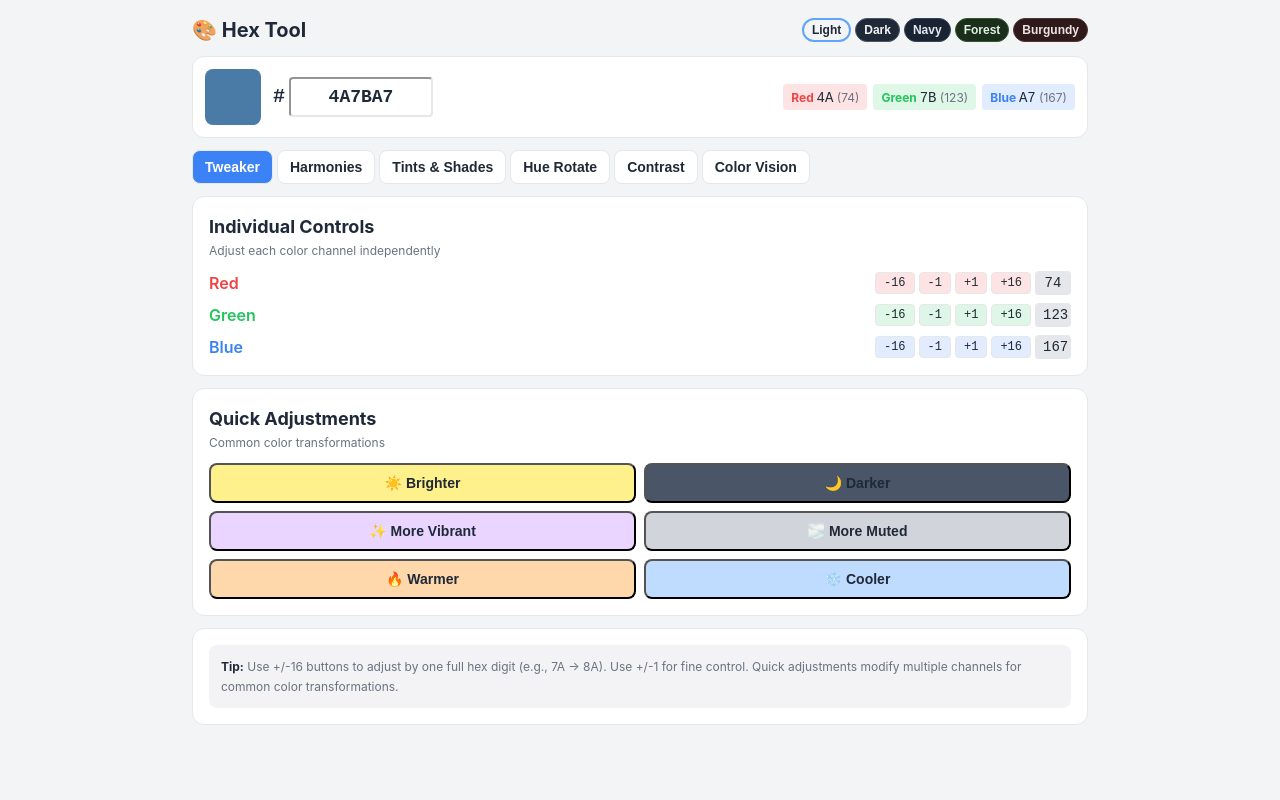
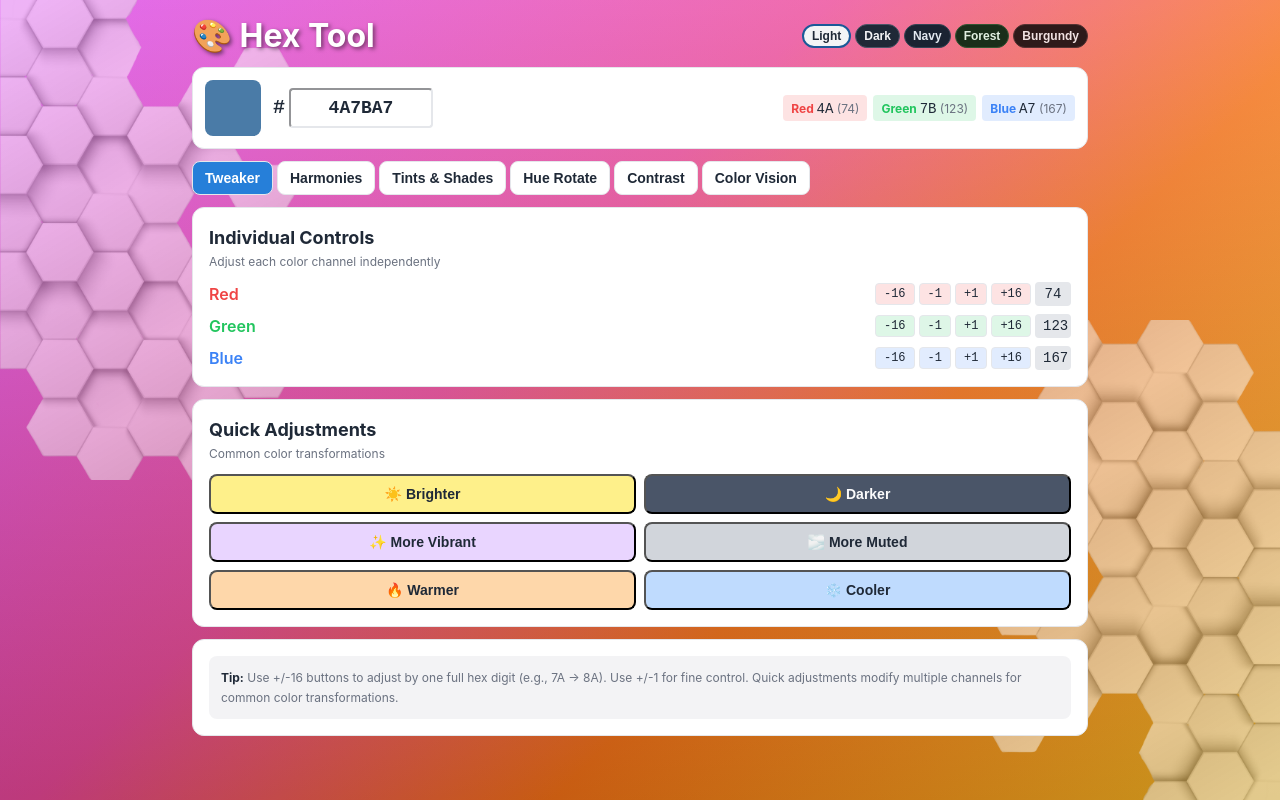
Before and after one commit to SneauxGirl/hex-tool, a React (Vite) app: page / in a window 1280 px wide. Built offline with nearby package versions, Linux system fonts and the light colour scheme.

Commit message:
style: edited text for visibility, updated app background

```diff
--- a/index.html
+++ b/index.html
@@ -5,7 +5,7 @@
     <link
       rel="icon"
       type="image/x-icon"
-      href="public/hex-tool-tnsp-favicon.ico"
+      href="/hex-tool-tnsp-favicon.ico"
     />
     <meta name="viewport" content="width=device-width, initial-scale=1.0" />
     <title>hex-tool</title>
--- a/src/App.jsx
+++ b/src/App.jsx
@@ -19,12 +19,34 @@ function App() {
   const fullHex = `#${hex}`;
   const rgb = hexToRgb(fullHex);
 
+// Build the background style with correct layer order
+  const backgroundStyle = theme === 'light'
+    ? {
+        background: `
+          url('/hex-pattern-left.png') left top no-repeat,
+          url('/hex-pattern-right.png') right bottom no-repeat,
+          linear-gradient(to bottom, rgba(255, 255, 255, 0.2), rgba(0, 0, 0, 0.2)),
+          linear-gradient(135deg, #d946ef 0%, #ec4899 40%, #f97316 65%, #fbbf24 100%)
+        `,
+        backgroundSize: 'auto min(60vh, 50vw), auto min(60vh, 50vw), auto, auto'
+      }
+    : {
+        background: `
+          url('/hex-pattern-left.png') left top no-repeat,
+          url('/hex-pattern-right.png') right bottom no-repeat,
+          linear-gradient(to bottom, rgba(255, 255, 255, 0.2), rgba(0, 0, 0, 0.2)),
+          ${t.bg}
+        `,
+        backgroundSize: 'auto min(60vh, 50vw), auto min(60vh, 50vw), auto, auto'
+      };
+
   const handleHexInput = (e) => {
     const value = e.target.value.replace('#', '').toUpperCase();
     if (/^[0-9A-Fa-f]{0,6}$/.test(value)) {
       setHex(value);
     }
   };
+
 
   const renderTabContent = () => {
     const props = { hex, setHex, t };
@@ -48,15 +70,22 @@ function App() {
   };
 
   return (
-    <div
-      style={{ background: t.bg, minHeight: '100vh', transition: 'background 0.3s' }}
-      className="p-4"
-    >
+<div
+  style={{
+    ...backgroundStyle,
+    minHeight: '100vh',
+    transition: 'background 0.3s'
+  }}
+  className="p-4"
+>
       <div className="max-w-4xl mx-auto">
 
         {/* Header */}
         <div className="flex flex-wrap items-center justify-between mb-3 gap-2">
-          <h1 style={{ color: t.text }} className="text-xl font-bold">
+          <h1 style={{
+            color: 'white',
+            textShadow: '2px 2px 4px rgba(0, 0, 0, 0.5)'
+          }} className="text-3xl font-bold">
             🎨 Hex Tool
           </h1>
 
@@ -70,7 +99,7 @@ function App() {
                 style={{
                   background: THEMES[themeKey].bg,
                   color: THEMES[themeKey].text,
-                  border: theme === themeKey ? '2px solid #60a5fa' : `1px solid ${THEMES[themeKey].border}`
+                  border: theme === themeKey ? '2px solid #1B5998' : `1px solid ${THEMES[themeKey].border}`
                 }}
               >
                 {themeKey}
@@ -125,7 +154,7 @@ function App() {
               onClick={() => setActiveTab(tab.id)}
               className="px-3 py-1.5 rounded-lg text-sm font-semibold"
               style={{
-                background: activeTab === tab.id ? '#3b82f6' : t.card,
+                background: activeTab === tab.id ? '#267fd9' : t.card,
                 color: activeTab === tab.id ? '#fff' : t.text,
                 border: `1px solid ${t.border}`
               }}
--- a/src/components/Tweaker.jsx
+++ b/src/components/Tweaker.jsx
@@ -131,7 +131,9 @@ function Tweaker({ hex, setHex, t }) {
               key={adjustment.id}
               onClick={() => handleQuickAdjustment(adjustment.id)}
               className="px-3 py-2 rounded-lg font-semibold text-sm hover:opacity-90 transition-opacity"
-              style={{ background: adjustment.bg, color: '#1f2937' }}
+              style={{
+                background: (adjustment.bg && adjustment.color) ? adjustment.bg : t.card,
+                color: (adjustment.bg && adjustment.color) ? adjustment.color : t. text }}
             >
               {adjustment.label}
             </button>
--- a/src/utils/constants.js
+++ b/src/utils/constants.js
@@ -157,12 +157,12 @@ export const getColorNameFromHue = (hue) => {
 // ─── QUICK ADJUSTMENTS ─────────────────────────────────────────────────────
 
 export const QUICK_ADJUSTMENTS = [
-  { id: 'brighter', label: '☀️ Brighter', bg: '#fef08a' },
-  { id: 'darker', label: '🌙 Darker', bg: '#4a5568' },
-  { id: 'vibrant', label: '✨ More Vibrant', bg: '#e9d5ff' },
-  { id: 'muted', label: '🌫️ More Muted', bg: '#d1d5db' },
-  { id: 'warmer', label: '🔥 Warmer', bg: '#fed7aa' },
-  { id: 'cooler', label: '❄️ Cooler', bg: '#bfdbfe' }
+  { id: 'brighter', label: '☀️ Brighter', bg: '#fef08a', color: '#1f2937'},
+  { id: 'darker', label: '🌙 Darker', bg: '#4a5568', color: '#FBFBFB' },
+  { id: 'vibrant', label: '✨ More Vibrant', bg: '#e9d5ff', color: '#1f2937'},
+  { id: 'muted', label: '🌫️ More Muted', bg: '#d1d5db', color: '#1f2937'},
+  { id: 'warmer', label: '🔥 Warmer', bg: '#fed7aa', color: '#1f2937' },
+  { id: 'cooler', label: '❄️ Cooler', bg: '#bfdbfe', color: '#1f2937' }
 ];
 
 // ─── RGB CHANNEL INFO ──────────────────────────────────────────────────────
```
Also changed, not shown: public/hex-pattern-left.png (added), public/hex-pattern-right.png (added).
